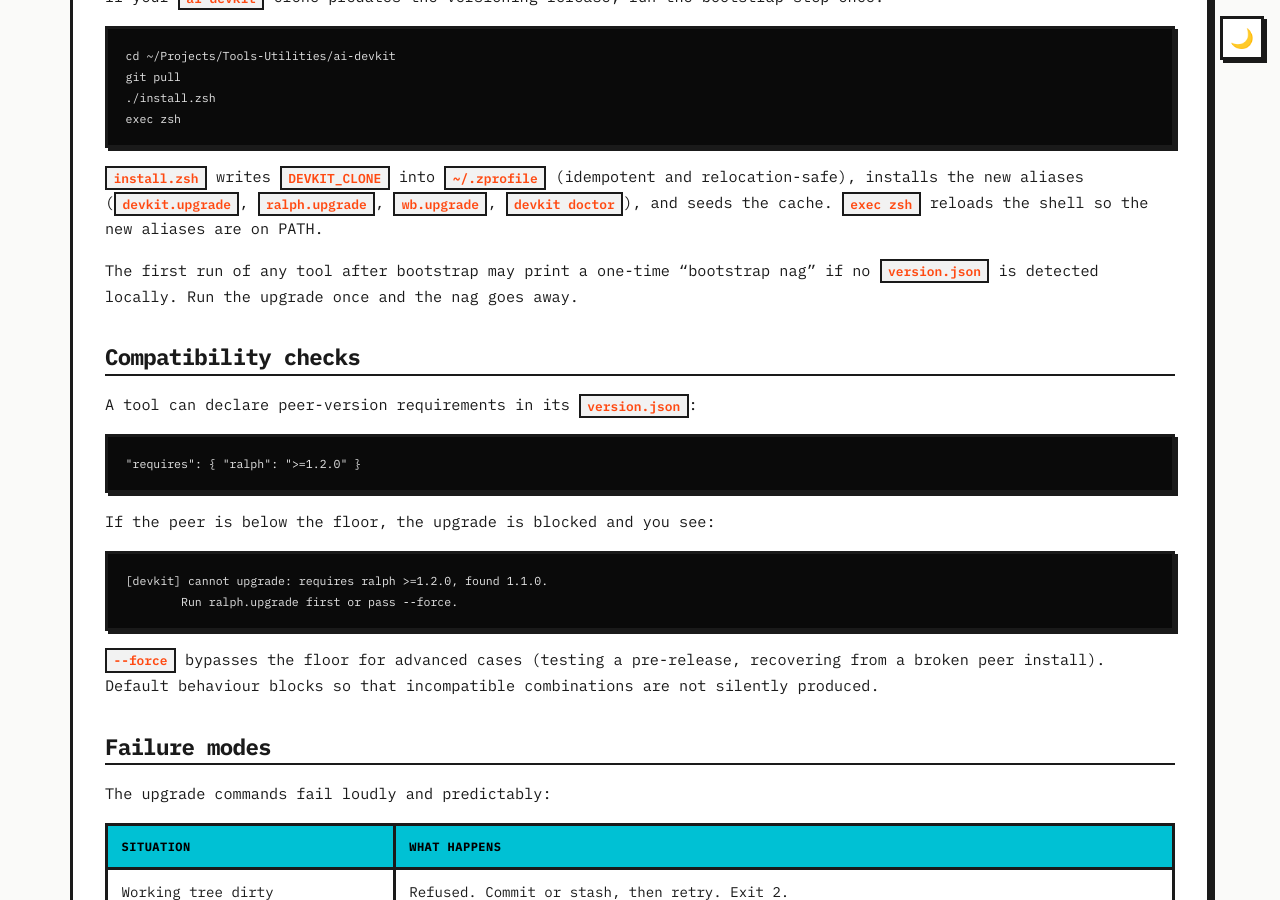
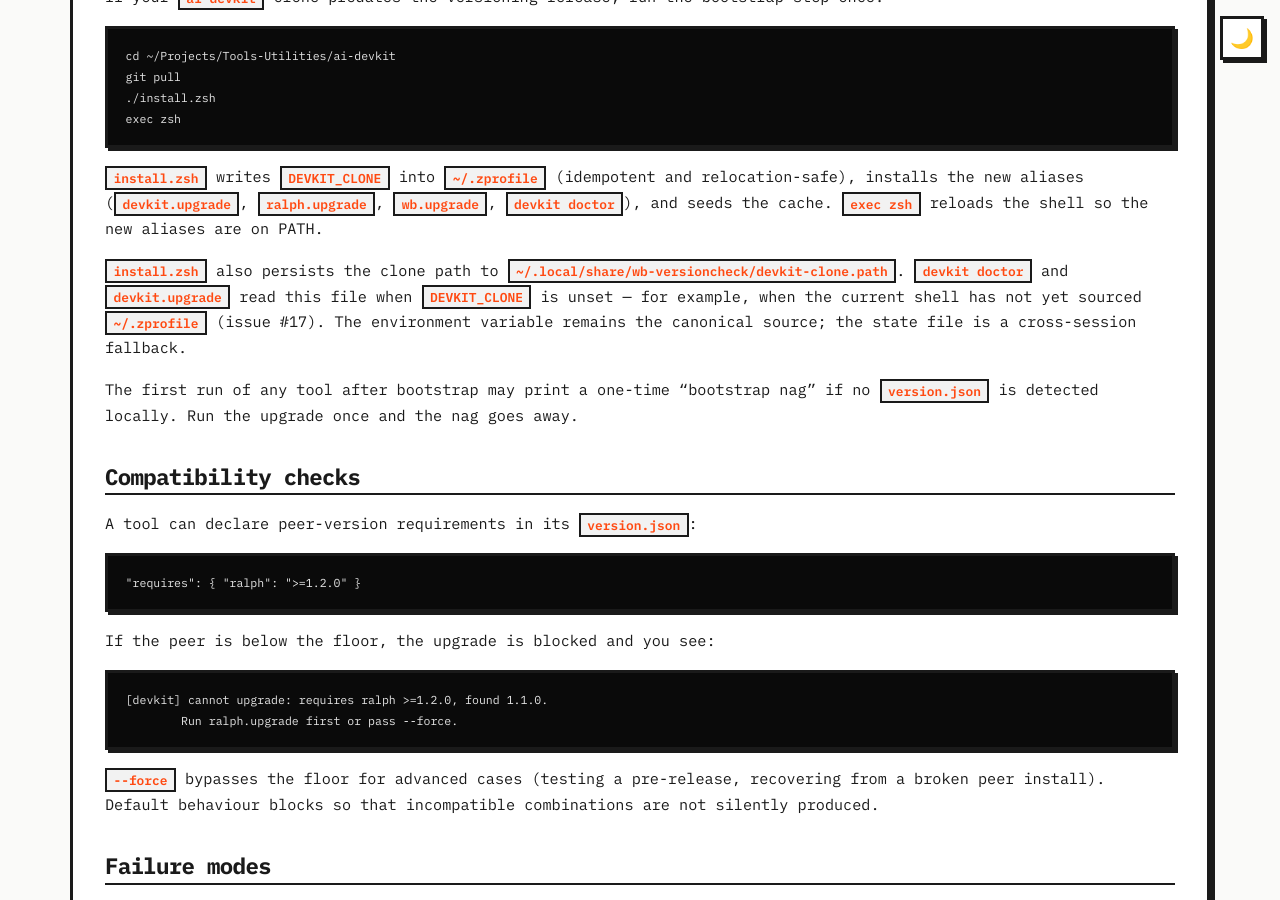
Before and after one commit to amit-t/ai-devkit, a Jekyll site: the page built from docs/versioning.md, in a window 1280 px wide and 900 px high, scrolled down 2521 px. Built offline with Jekyll 4.4.1, drawn with Linux system fonts in a browser that asks for light colours.

Commit message:
fix(version-check,install): recover clone path when DEVKIT_CLONE env unset
Closes #17.

`_wb_local_version` previously returned `0.0.0` whenever `$DEVKIT_CLONE`
was empty, so any shell that had not sourced `~/.zprofile` saw
`devkit doctor` and `devkit.upgrade` report a stale `0.0.0` local version
even after a successful pull. The pull itself worked; only the version
read-out was wrong, making the upgrade look like a silent no-op.

`_wb_clone_path` now falls back through three layers:
  1. env var (canonical)
  2. install-time state file at
     `~/.local/share/wb-versioncheck/<tool>-clone.path`
  3. resolve installed command symlink, walk up to `version.json`

`install.zsh` writes the devkit state file alongside the existing lib
distribution. Ralph relies on the symlink-discovery fallback (no change
needed in ai-ralph). Tests cover all three fallback paths and the
end-to-end issue #17 scenario.

```diff
--- a/docs/versioning.md
+++ b/docs/versioning.md
@@ -113,6 +113,13 @@ relocation-safe), installs the new aliases (`devkit.upgrade`,
 `ralph.upgrade`, `wb.upgrade`, `devkit doctor`), and seeds the cache.
 `exec zsh` reloads the shell so the new aliases are on PATH.
 
+`install.zsh` also persists the clone path to
+`~/.local/share/wb-versioncheck/devkit-clone.path`. `devkit doctor` and
+`devkit.upgrade` read this file when `DEVKIT_CLONE` is unset — for
+example, when the current shell has not yet sourced `~/.zprofile`
+(issue #17). The environment variable remains the canonical source; the
+state file is a cross-session fallback.
+
 The first run of any tool after bootstrap may print a one-time
 "bootstrap nag" if no `version.json` is detected locally. Run the
 upgrade once and the nag goes away.
```
Also changed, not shown: 3 other files.
